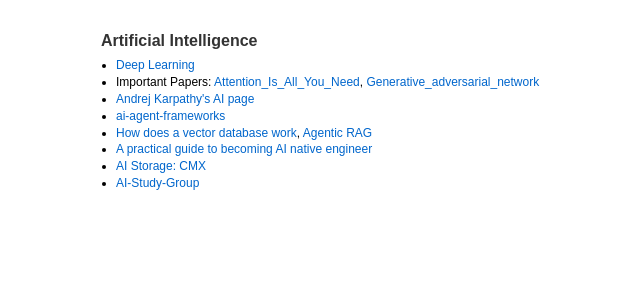
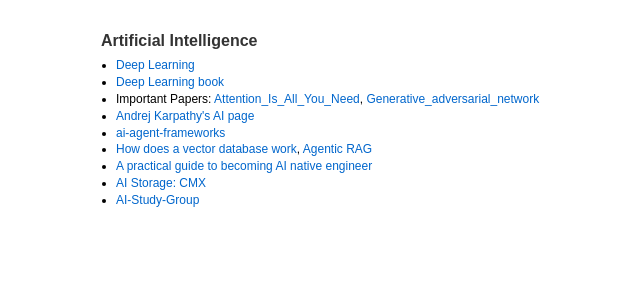
Before and after one commit to niraj17/niraj17.github.io, a Jekyll site: the page info/ai.html, which Jekyll copies as it is, in a window 1280 px wide. Shown: the top 300 px of the page, without its empty margins (154-794 px from the left). Built offline with Jekyll 4.4.1, drawn with Linux system fonts in a browser that asks for light colours.

Commit message:
Update ai.html

```diff
--- a/info/ai.html
+++ b/info/ai.html
@@ -96,6 +96,7 @@
       <h2>Artificial Intelligence</h2>
      <ul>
 		 <li><a href=ibm.com/think/topics/deep-learning>Deep Learning</a></li>
+		 <li><a href=https://www.deeplearningbook.org/>Deep Learning book</a></li>
         <li>Important Papers: <a href=https://en.wikipedia.org/wiki/Attention_Is_All_You_Need>Attention_Is_All_You_Need</a>, <a href=https://en.wikipedia.org/wiki/Generative_adversarial_network>Generative_adversarial_network</a>
 		<li><a href=https://karpathy.ai/>Andrej Karpathy's AI page</a>
 		<li><a href=https://www.geeksforgeeks.org/artificial-intelligence/ai-agent-frameworks/>ai-agent-frameworks</a></li>
```
